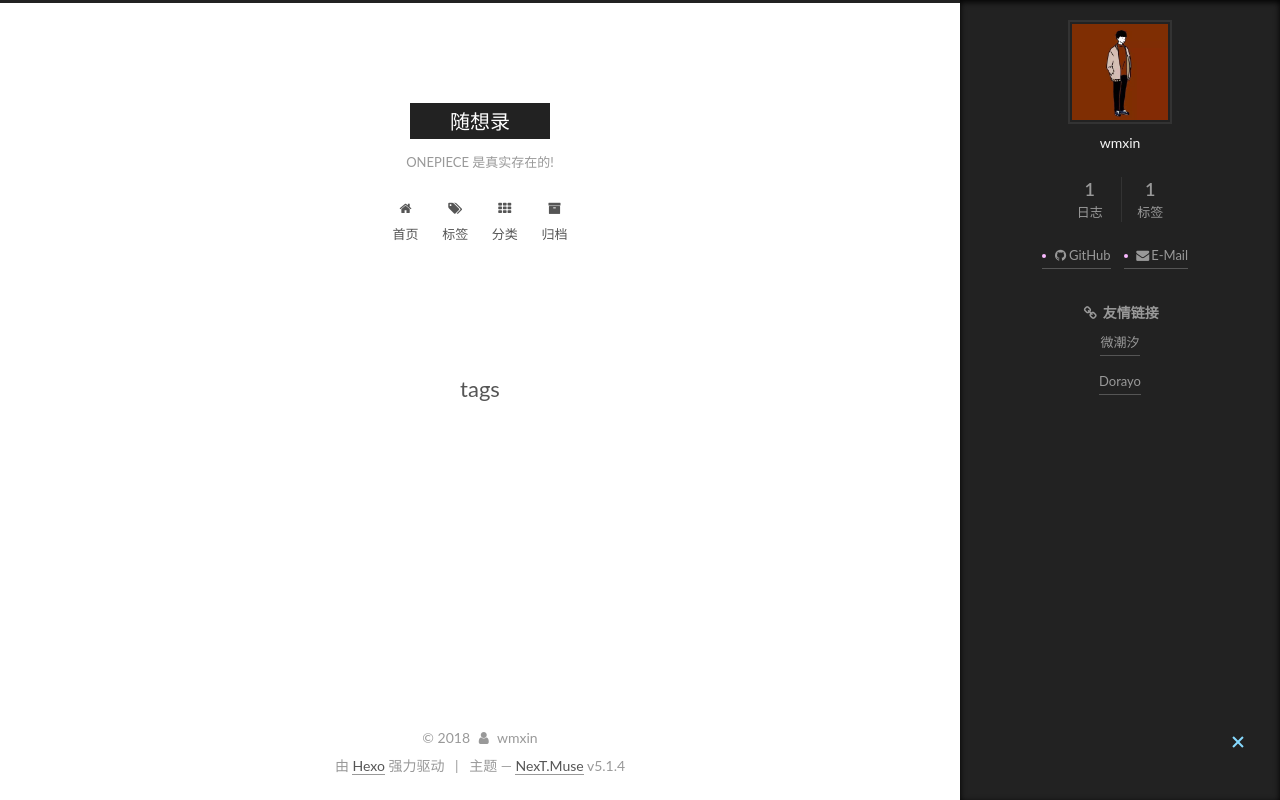
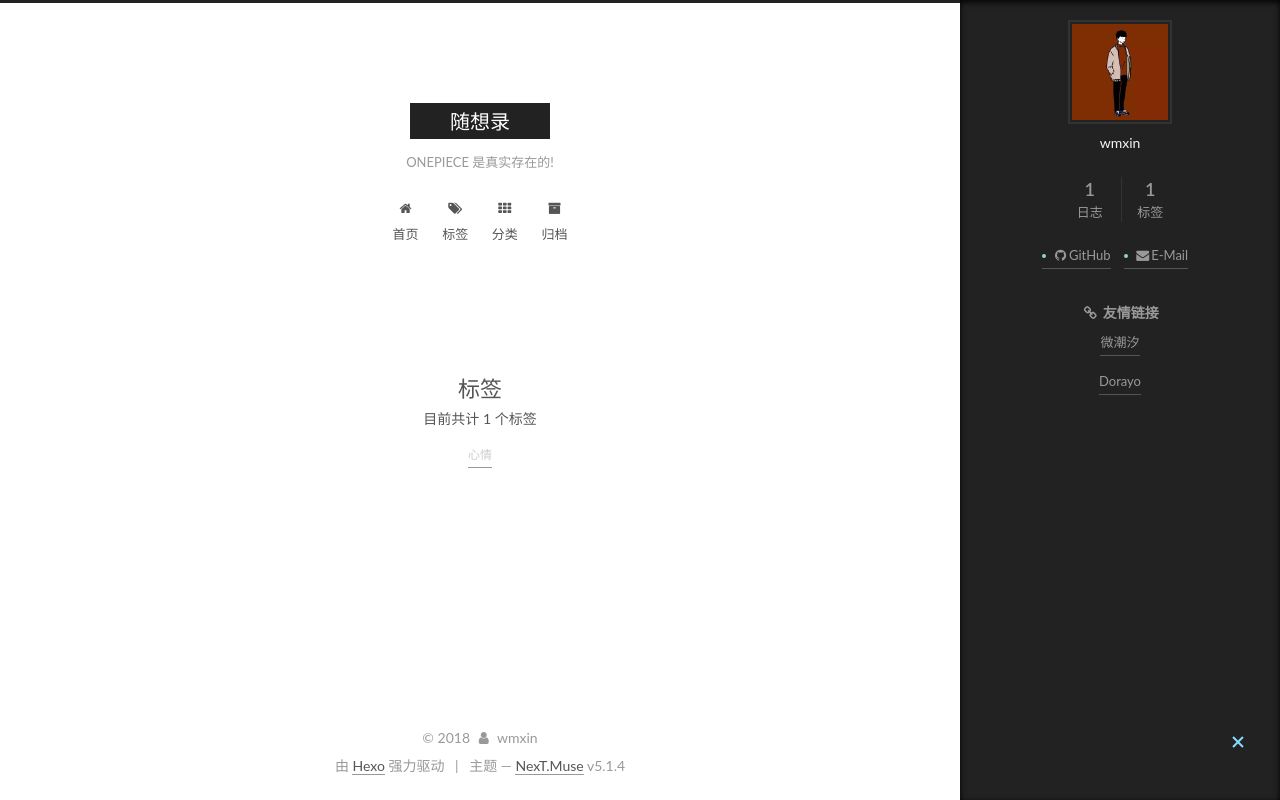
Before and after one commit to wmxin/wmxin.github.io, a plain HTML site: page tags/index.html in a window 1280 px wide. Both pictures are taken after a click on the element 1238 px from the left and 742 px from the top of the page. Drawn offline with Linux system fonts and the light colour scheme.

Commit message:
Site updated: 2018-12-29 16:14:41

```diff
--- a/css/main.css
+++ b/css/main.css
@@ -1822,7 +1822,7 @@ pre .javascript .function {
   width: 4px;
   height: 4px;
   border-radius: 50%;
-  background: #f9b9ff;
+  background: #8fd9ba;
 }
 .links-of-blogroll {
   font-size: 13px;
--- a/tags/index.html
+++ b/tags/index.html
@@ -80,13 +80,13 @@
 
 
 <meta property="og:type" content="website">
-<meta property="og:title" content="tags">
+<meta property="og:title" content="标签">
 <meta property="og:url" content="http://yoursite.com/tags/index.html">
 <meta property="og:site_name" content="随想录">
 <meta property="og:locale" content="zh-Hans">
-<meta property="og:updated_time" content="2018-12-29T06:07:13.684Z">
+<meta property="og:updated_time" content="2018-12-29T08:11:05.448Z">
 <meta name="twitter:card" content="summary">
-<meta name="twitter:title" content="tags">
+<meta name="twitter:title" content="标签">
 
 
 
@@ -122,7 +122,7 @@
 
 
 
-  <title>tags | 随想录</title>
+  <title>标签 | 随想录</title>
 
 
 
@@ -242,7 +242,7 @@
     <div class="post-block page">
       <header class="post-header">
 
-	<h1 class="post-title" itemprop="name headline">tags</h1>
+	<h1 class="post-title" itemprop="name headline">标签</h1>
 
 
 
@@ -254,7 +254,14 @@
       <div class="post-body">
 
 
-
+          <div class="tag-cloud">
+            <div class="tag-cloud-title">
+                目前共计 1 个标签
+            </div>
+            <div class="tag-cloud-tags">
+              <a href="/tags/心情/" style="font-size: 12px; color: #ccc">心情</a>
+            </div>
+          </div>
 
       </div>
 
@@ -268,10 +275,6 @@
 
 
           </div>
-
-
-
-
 
 
 
@@ -326,10 +329,10 @@
 
 
               <div class="site-state-item site-state-tags">
-
+                <a href="/tags/index.html">
                   <span class="site-state-item-count">1</span>
                   <span class="site-state-item-name">标签</span>
-
+                </a>
               </div>
 
 
```
Also changed, not shown: 2018/12/29/hello-world/index.html (+2 -2 lines), archives/2018/12/index.html (+2 -2 lines), archives/2018/index.html (+2 -2 lines), archives/index.html (+2 -2 lines), categories/index.html (+14 -11 lines), index.html (+2 -2 lines), tags/心情/index.html (+2 -2 lines).
